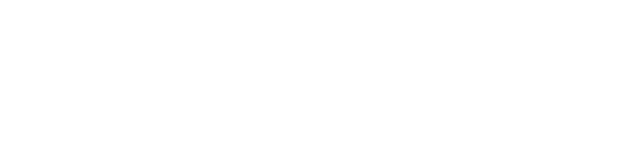
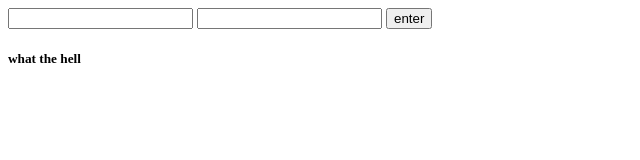
Before and after one commit to Zarqa123/basic-calculater, a plain HTML site: page index.html in a window 1280 px wide. Shown: the whole page, without its empty margins (0-640 px from the left). Drawn offline with Linux system fonts and the light colour scheme.

Commit message:
html file

```diff
--- a/index.html
+++ b/index.html
@@ -5,7 +5,13 @@
     <meta name="viewport" content="width=device-width, initial-scale=1.0">
     <title>basic-calculator, yooo</title>
 </head>
+<script src="javas.js"></script>
+
 <body>
+    <input type="text" name="input1" id="first">
+    <input type="text" name="input2" id="second">
+    <button ondblclick="calculator()">enter</button>
+    <h5>what the hell</h5>
 
 </body>
 </html>
```
